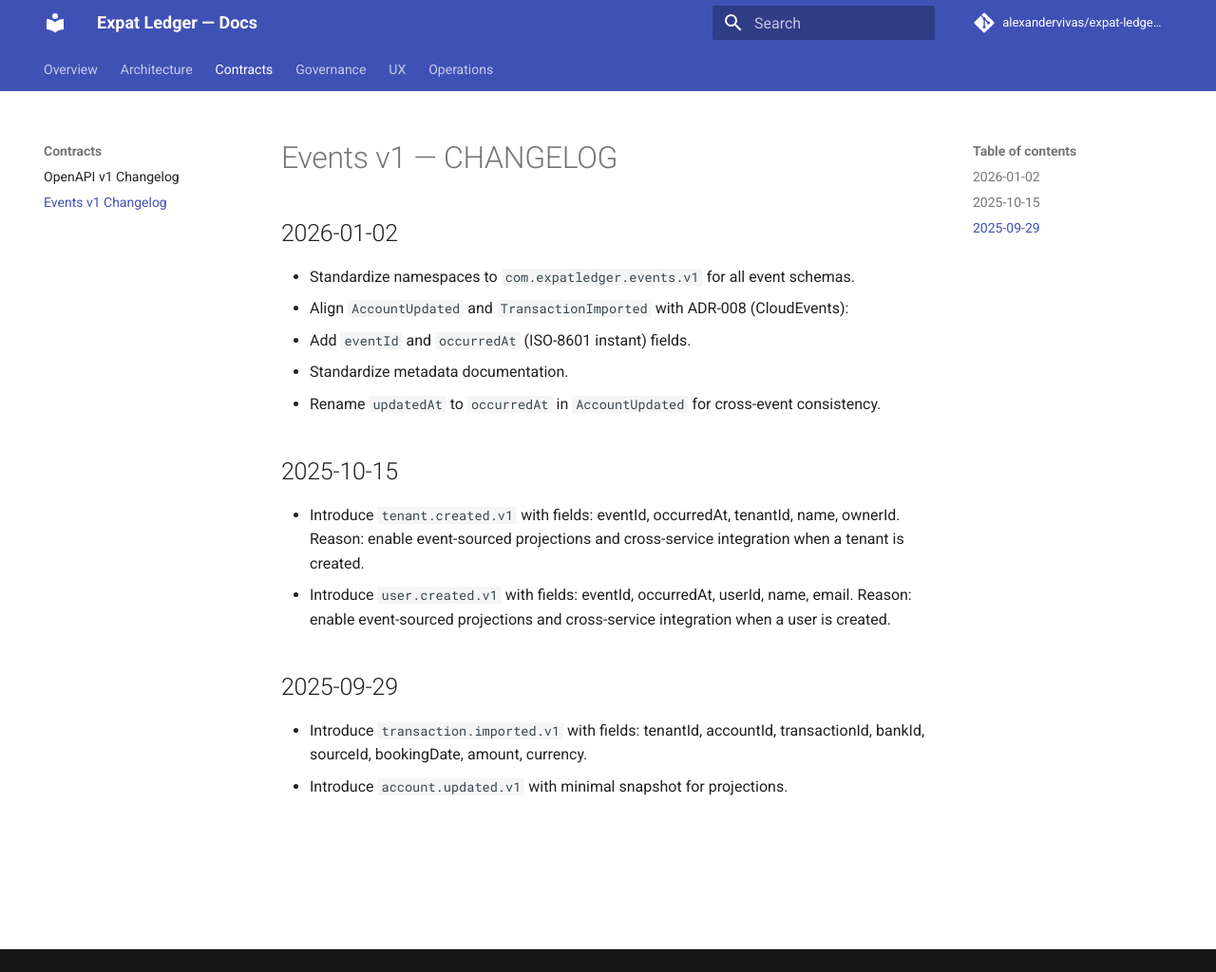
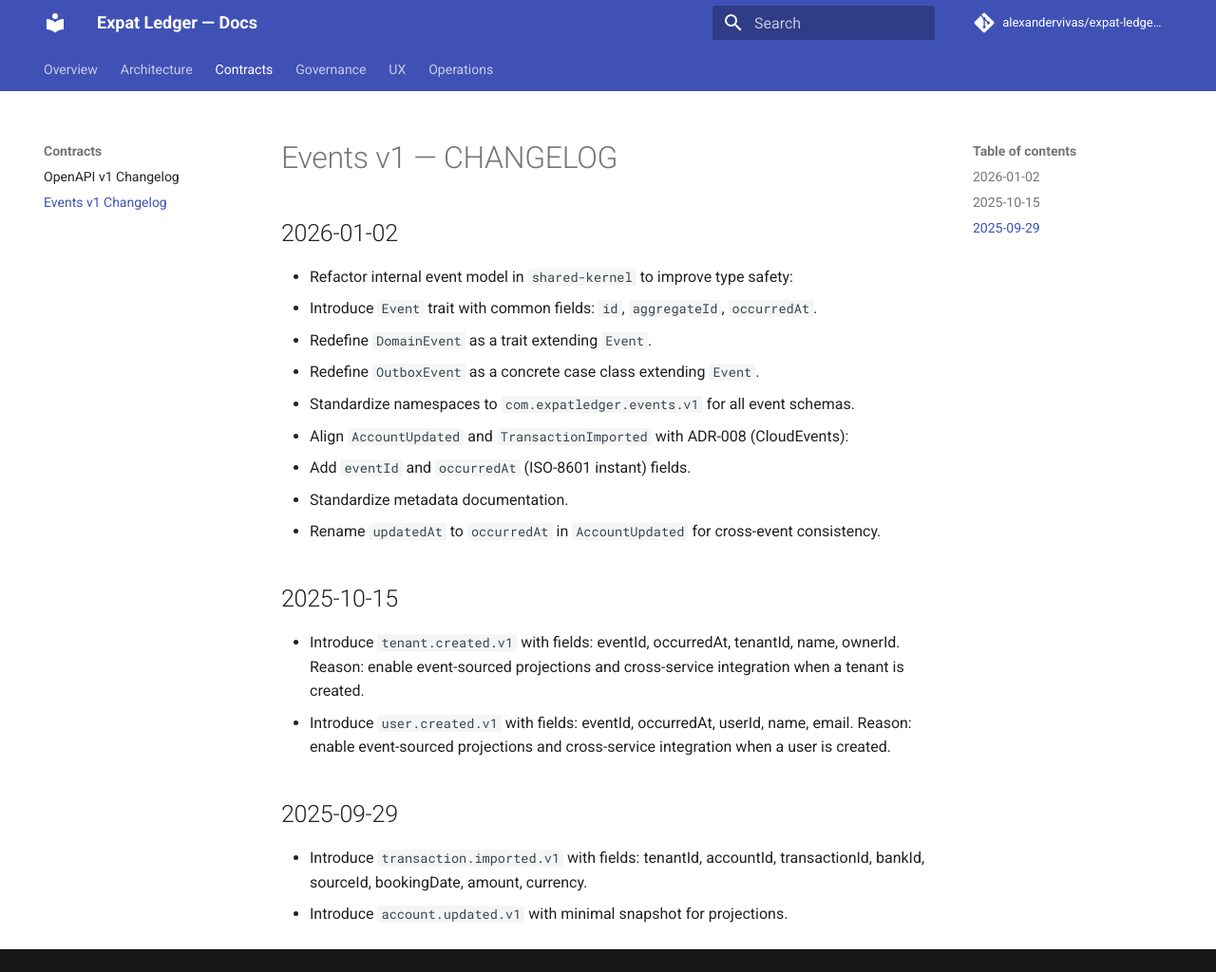
Before and after one commit to alexandervivas/expat-ledger-backend, an MkDocs documentation site: the page built from docs/contracts/events/v1/CHANGELOG.md, in a window 1280 px wide and 1024 px high. Shown: the whole window at 95% size. Built offline with MkDocs 1.6.1 and Material for MkDocs 9.7.7, drawn with Linux system fonts in a browser that asks for light colours; comment, search, counter and statistics services are not loaded.

Commit message:
Refactor shared event model to introduce `Event` trait, redefine `DomainEvent` as a trait, and `OutboxEvent` as a case class for improved type safety.

```diff
--- a/docs/contracts/events/v1/CHANGELOG.md
+++ b/docs/contracts/events/v1/CHANGELOG.md
@@ -2,6 +2,10 @@
 
 ## 2026-01-02
 
+- Refactor internal event model in `shared-kernel` to improve type safety:
+  - Introduce `Event` trait with common fields: `id`, `aggregateId`, `occurredAt`.
+  - Redefine `DomainEvent` as a trait extending `Event`.
+  - Redefine `OutboxEvent` as a concrete case class extending `Event`.
 - Standardize namespaces to `com.expatledger.events.v1` for all event schemas.
 - Align `AccountUpdated` and `TransactionImported` with ADR-008 (CloudEvents):
   - Add `eventId` and `occurredAt` (ISO-8601 instant) fields.
```
Also changed, not shown: BACKLOG.md (+1 -0 lines), docs/backlog/iteration-1.json (+7 -0 lines), 2 other files.
